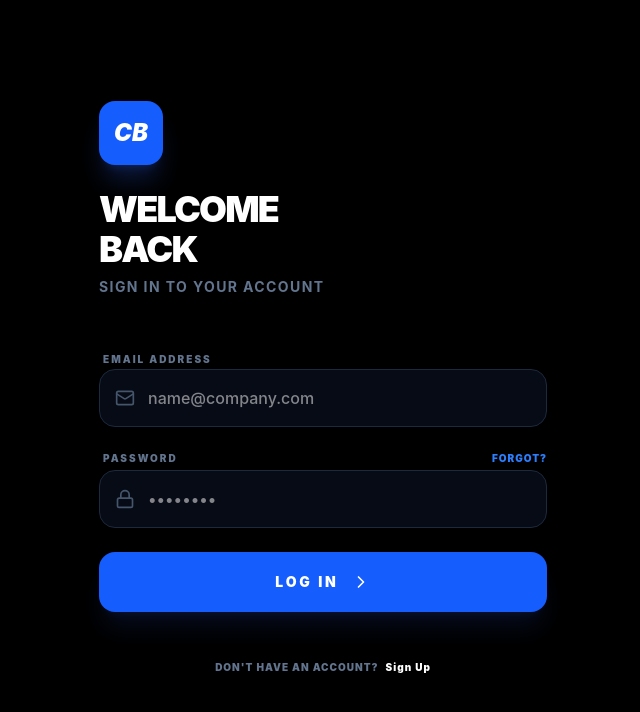
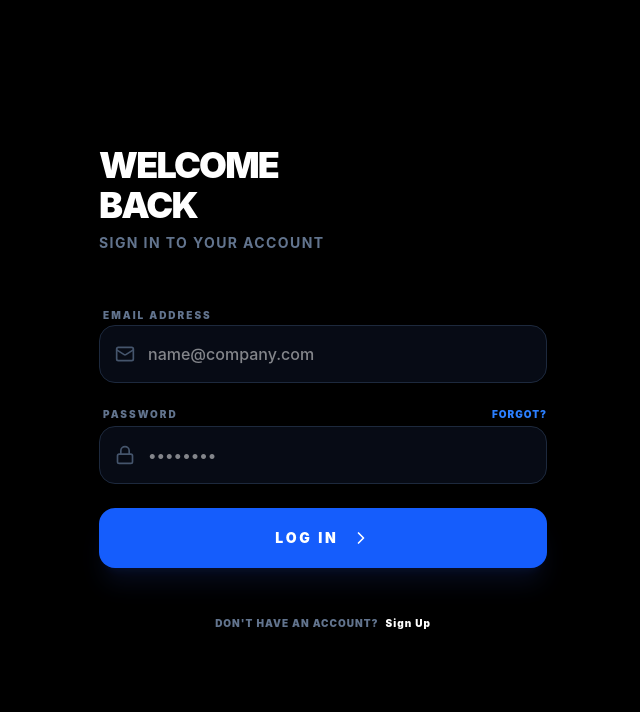
Before and after one commit to Casido1/Cruise-Base-Mobile, a React (Vite) app: page /login in a window 1280 px wide. Shown: the top 712 px of the page, without its empty margins (317-957 px from the left). Built offline with nearby package versions, Linux system fonts and the light colour scheme; no server answers.

Commit message:
feat: implement login page with form validation and role-based navigation

```diff
--- a/src/pages/Login.tsx
+++ b/src/pages/Login.tsx
@@ -81,9 +81,6 @@ export const LoginPage = () => {
                 className="flex-1 flex flex-col justify-center max-w-md mx-auto w-full"
             >
                 <div className="mb-12">
-                    <div className="size-16 bg-blue-600 rounded-2xl flex items-center justify-center mb-6 shadow-xl shadow-blue-900/40">
-                        <span className="text-2xl font-black text-white italic">CB</span>
-                    </div>
                     <h1 className="text-4xl font-black text-white tracking-tighter uppercase mb-2">Welcome<br />Back</h1>
                     <p className="text-slate-500 font-bold text-sm tracking-widest uppercase">Sign in to your account</p>
                 </div>
```
